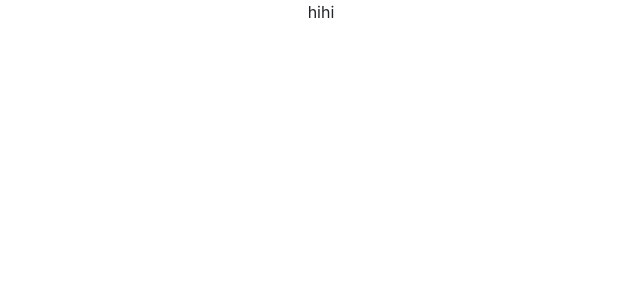
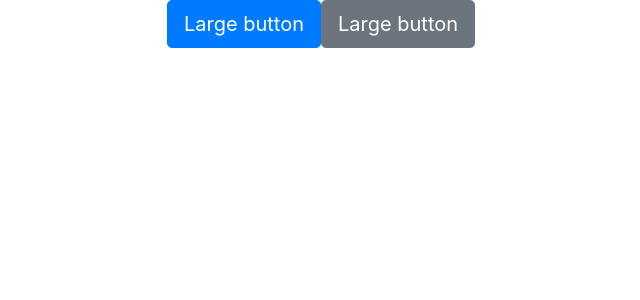
Before and after one commit to SeungMinK/ReactToyPJT, a React (Create React App) app: page / in a window 1280 px wide. Shown: the top 300 px of the page, without its empty margins (319-959 px from the left). Built offline with nearby package versions, Linux system fonts and the light colour scheme.

Commit message:
#1_Github 연동 및 BootStarp 적용 테스트 -github연동하기 -BootStrap 적용후 테스트하기

```diff
--- a/src/App.js
+++ b/src/App.js
@@ -4,7 +4,8 @@
 function App() {
   return (
     <div className="App">
-      hihi
+      <button type="button" class="btn btn-primary btn-lg">Large button</button>
+<button type="button" class="btn btn-secondary btn-lg">Large button</button>
     </div>
   );
 }
```
